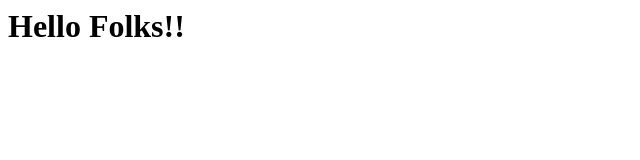
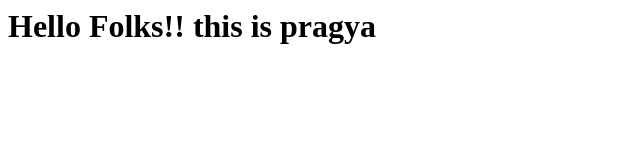
Before and after one commit to pragyaagnihh/portfolio, a plain HTML site: page index.html in a window 1280 px wide. Shown: the whole page, without its empty margins (0-640 px from the left). Drawn offline with Linux system fonts and the light colour scheme.

Commit message:
second commit

```diff
--- a/index.html
+++ b/index.html
@@ -3,6 +3,6 @@
 <title></title>
 </head>
 <body>
-<h1>Hello Folks!!</h1>
+<h1>Hello Folks!! this is pragya</h1>
 </body>
 </html>
```
